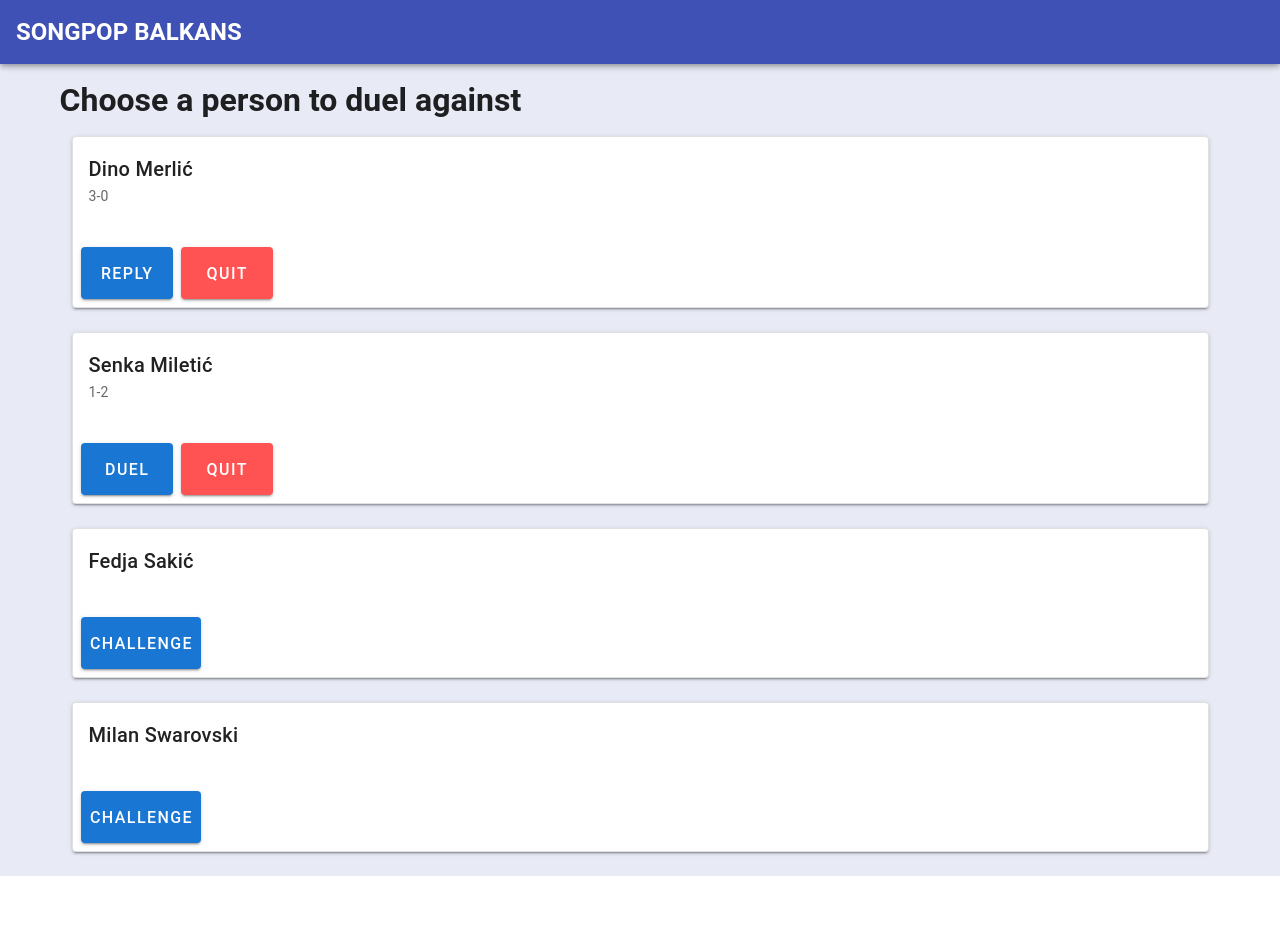
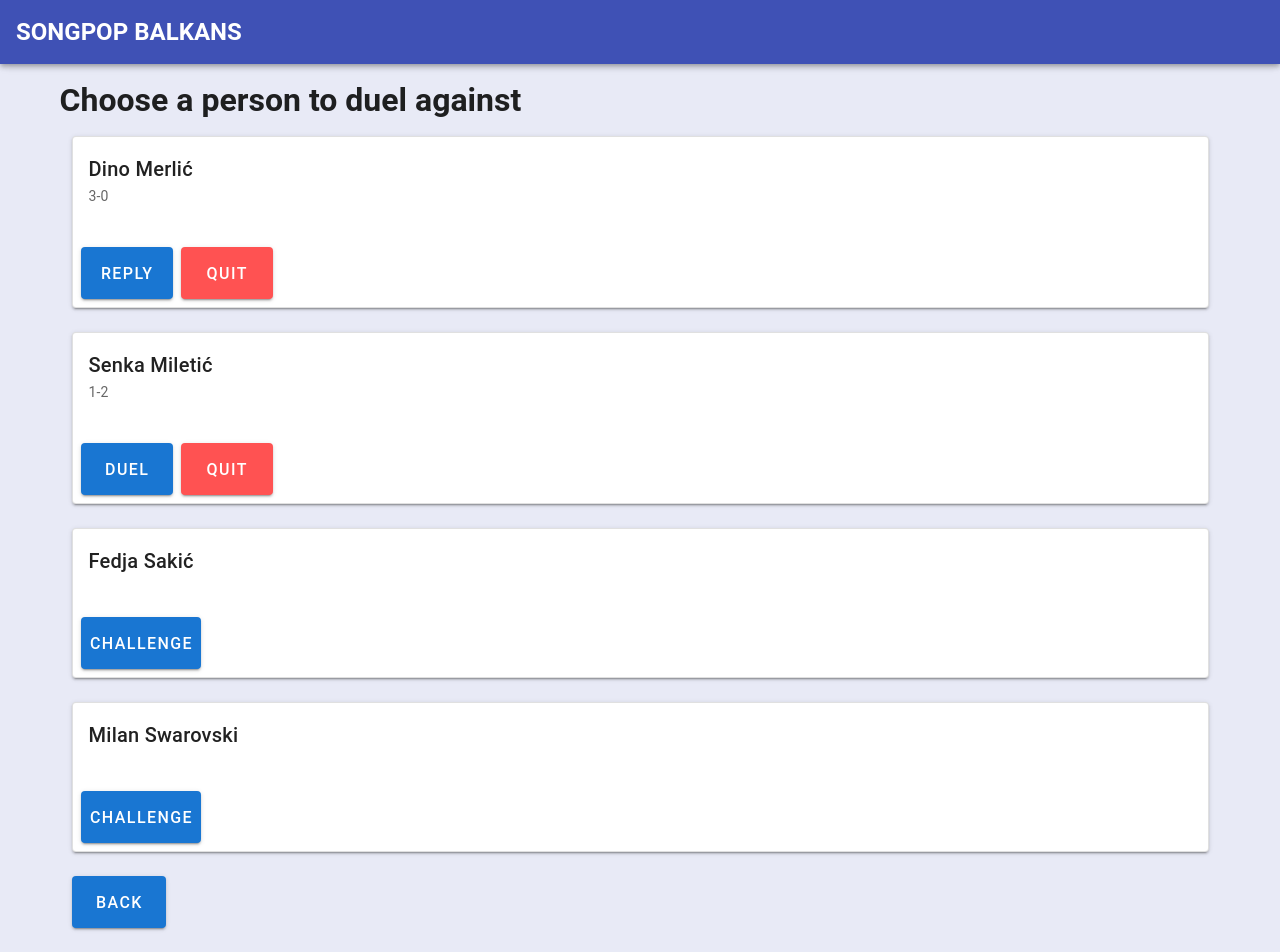
Before and after one commit to enricokokot/songpop-balkans-frontend, a Vue app: page /duel in a window 1280 px wide. Before the commit the page ends 876 px from the top, so only its background shows below. Built offline with nearby package versions, Linux system fonts and the light colour scheme; the HTML template or start-up script is replaced by a standard one.

Commit message:
Implement back button feature

```diff
--- a/src/views/PlayView.vue
+++ b/src/views/PlayView.vue
@@ -19,6 +19,9 @@
           </v-btn></v-card-actions
         >
       </v-card>
+    </v-container>
+    <v-container justify-center>
+      <v-btn x-large color="primary" @click="goBack()">BACK </v-btn>
     </v-container>
   </v-container>
 </template>
@@ -44,6 +47,9 @@ export default {
       );
       playerBeingQuit.status = "challenge";
     },
+    goBack() {
+      this.$router.back();
+    },
   },
   mounted() {
     this.players = store.players;
--- a/src/views/PrepareForDuelView.vue
+++ b/src/views/PrepareForDuelView.vue
@@ -10,7 +10,7 @@
         {{ duelAgainst.playlist }}
       </h1>
       <v-btn x-large color="primary">ACCEPT</v-btn>
-      <v-btn x-large color="primary">BACK</v-btn>
+      <v-btn x-large color="primary" @click="goBack()">BACK</v-btn>
     </v-container>
     <v-container v-else fill-height justify-center>
       <h1 v-if="duelAgainst.name">
@@ -23,7 +23,7 @@
         color="primary"
         >{{ playlist }}</v-btn
       >
-      <v-btn x-large color="primary">BACK</v-btn>
+      <v-btn x-large color="primary" @click="goBack()">BACK</v-btn>
     </v-container>
   </v-container>
 </template>
@@ -38,7 +38,9 @@ export default {
     playlists: [],
   }),
   methods: {
-    //
+    goBack() {
+      this.$router.back();
+    },
   },
   mounted() {
     this.duelAgainst = store.duelAgainst;
--- a/src/views/StoreView.vue
+++ b/src/views/StoreView.vue
@@ -1,6 +1,7 @@
 <template>
   <v-container fill-height justify-center>
     <h1>This is the store page</h1>
+    <v-btn x-large color="primary" @click="goBack()">BACK </v-btn>
   </v-container>
 </template>
 
@@ -11,7 +12,9 @@ export default {
     //
   }),
   methods: {
-    //
+    goBack() {
+      this.$router.back();
+    },
   },
   mounted() {
     //
```
